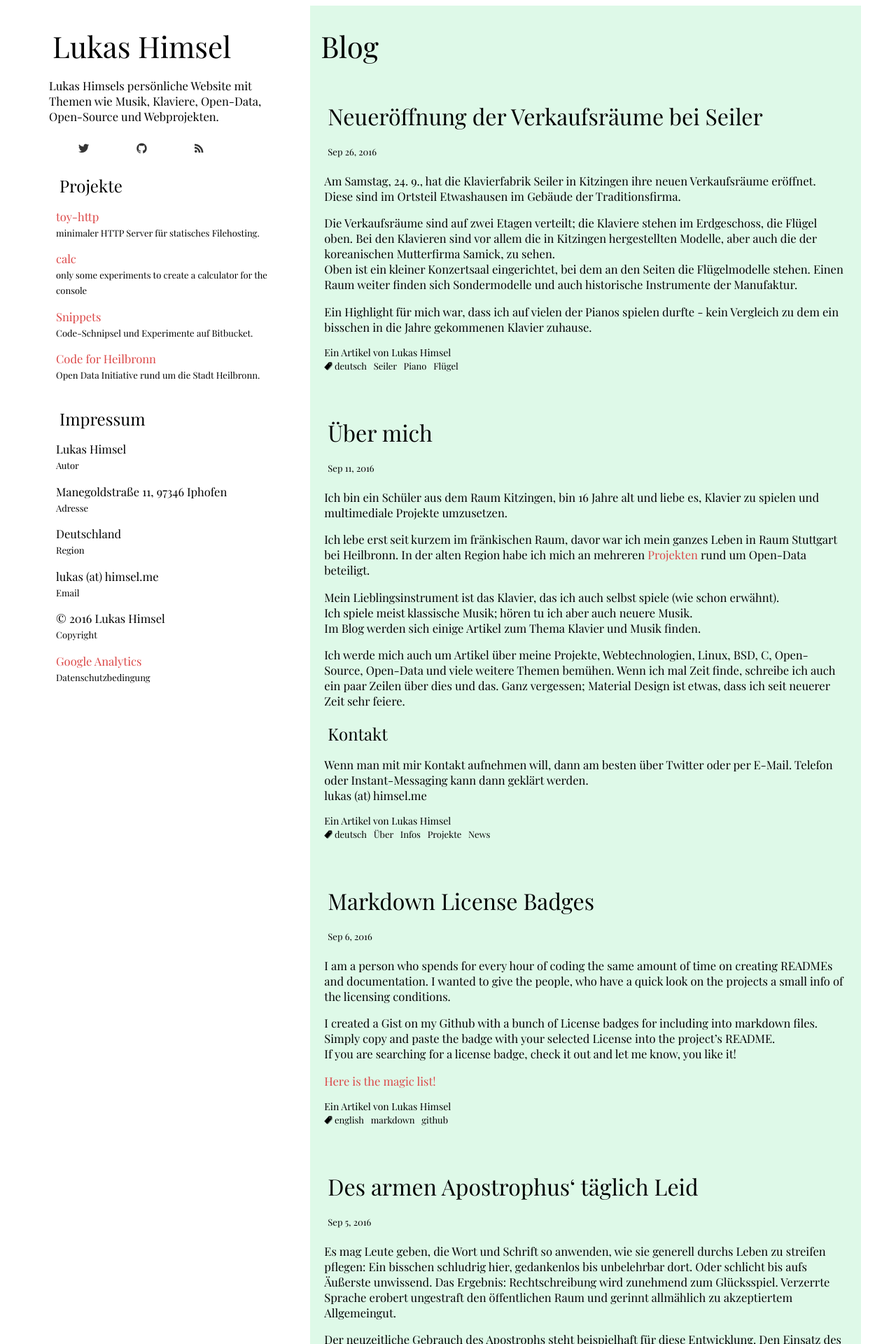
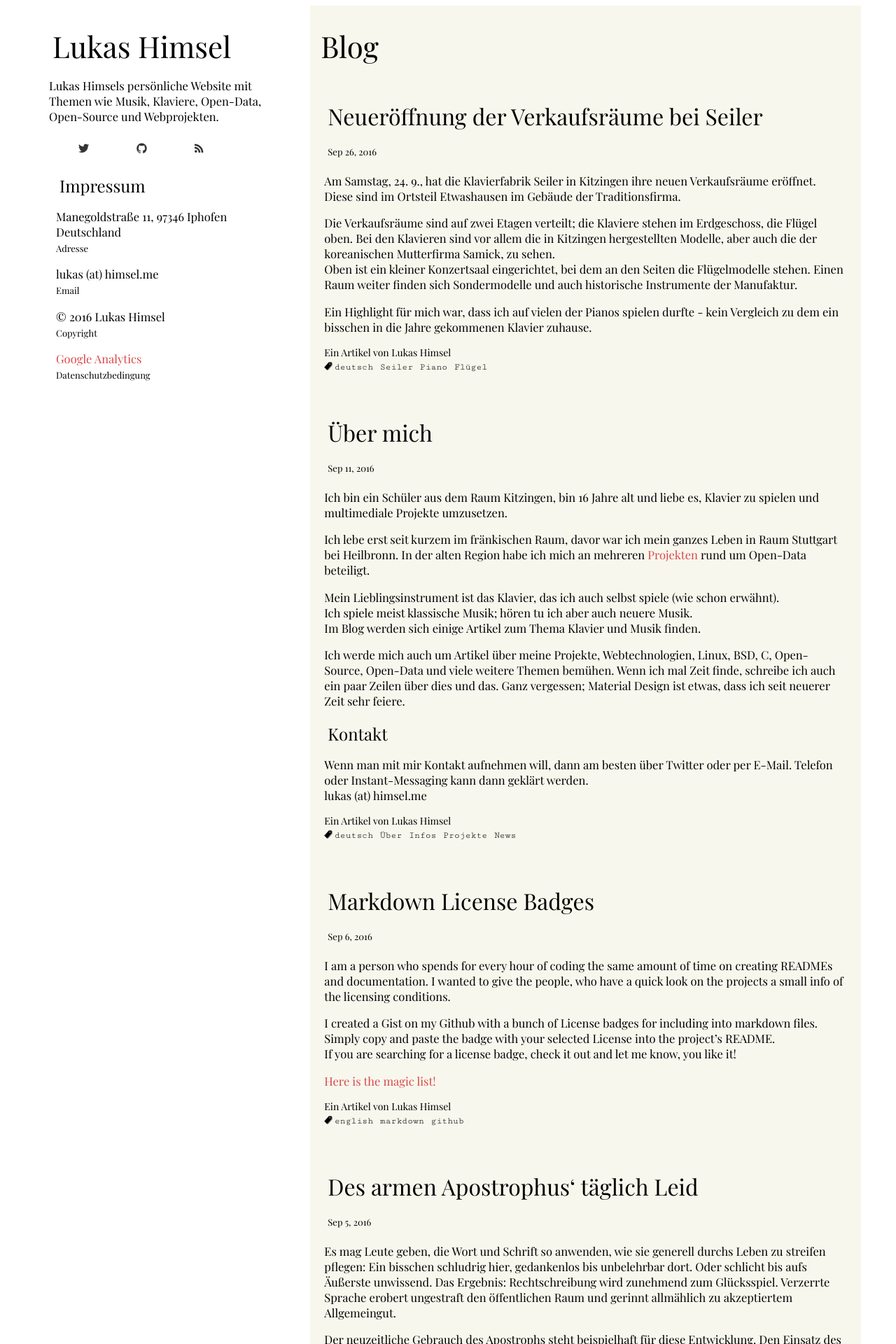
Before and after one commit to NishkaDG/lukas-h.github.io, a Jekyll site: the page built from index.html, in a window 1280 px wide. Shown: the top 1920 px of the page at 70% size. Built offline with Jekyll 4.4.1, drawn with Linux system fonts in a browser that asks for light colours.

Commit message:
make styles better

```diff
--- a/_config.yml
+++ b/_config.yml
@@ -12,7 +12,7 @@ baseurl: "/onepage"
 url: "http://himsel.me" # replace by your site's url
 twitter_username: lukashimsel
 github_username:  lukas-h
-accent: "#def9e8" # accent color for blog column
+accent: "#f7f7ed" # accent color for blog column
 
 author: "Lukas Himsel"
 address: "Manegoldstraße 11, 97346 Iphofen"
--- a/_data/projects.yml
+++ /dev/null
@@ -1,15 +0,0 @@
-- name: toy-http
-  link: "https://github.com/lukas-h/toy-http"
-  description: "minimaler HTTP Server für statisches Filehosting."
-
-- name: calc
-  link: "https://github.com/lukas-h/calc"
-  description: "only some experiments to create a calculator for the console"
-
-- name: Snippets
-  link: "https://bitbucket.org/snippets/lukashimsel/"
-  description: "Code-Schnipsel und Experimente auf Bitbucket."
-
-- name: Code for Heilbronn
-  link: "https://github.com/opendata-heilbronn"
-  description: "Open Data Initiative rund um die Stadt Heilbronn."
--- a/_includes/head.html
+++ b/_includes/head.html
@@ -30,7 +30,7 @@
     <link rel="stylesheet" href="{{ "/assets/css/main.css" | prepend: site.baseurl }}">
     <link rel="stylesheet" href="{{ "/assets/css/gridism.css" | prepend: site.baseurl }}">
     <link rel="stylesheet" href="http://code.ionicframework.com/ionicons/2.0.1/css/ionicons.min.css">
-    <link href="https://fonts.googleapis.com/css?family=Playfair+Display" rel="stylesheet">
+    <link href="https://fonts.googleapis.com/css?family=Playfair+Display|Cutive+Mono" rel="stylesheet">
     <style>
         .blog-column{
             background: {{ site.accent }};
--- a/_includes/imprint.html
+++ b/_includes/imprint.html
@@ -1,13 +1,7 @@
 <h4>Impressum</h4>
 <ul>
     <li>
-        <p>{{ site.author }}<br><small>Autor</small></p>
-    </li>
-    <li>
-        <p>{{ site.address }}<br><small>Adresse</small></p>
-    </li>
-    <li>
-        <p>{{ site.region }}<br><small>Region</small></p>
+        <p>{{ site.address }}<br>{{ site.region }}<br><small>Adresse</small></p>
     </li>
     <li>
         <p>{{ site.email }}<br><small>Email</small></p>
--- a/_layouts/default.html
+++ b/_layouts/default.html
@@ -15,16 +15,6 @@
 					<a href="https://twitter.com/{{ site.twitter_username }}" class="twitter-icon btn"><i class="icon ion-social-twitter"></i></a>
 					<a href="https://github.com/{{ site.github_username }}" class="github-icon btn"><i class="icon ion-social-github"></i></a>
 					<a href="feed.xml" class="rss-icon btn"><i class="icon ion-social-rss"></i></a>
-				</div>
-				<div class="unit whole" id="/projects">
-					<h4>Projekte</h4>
-					<ul>
-						{% for project in site.data.projects %}
-						<li>
-							<p><a href="{{ project.link }}">{{ project.name }}</a><br><small>{{ project.description }}</small></p>
-						</li>
-						{% endfor %}
-					</ul>
 				</div>
 				<div class="unit whole hide-on-mobiles" id="/impressum">
 					{% include imprint.html %}
--- a/assets/css/main.css
+++ b/assets/css/main.css
@@ -84,7 +84,5 @@ li{
 .post-content h4{ font-size: 20px; }
 .post-content h5{ font-size: 18px; }
 .post-content h6{ font-size: 16px; }
-.author{
-    font-size: 14px;
-    font-weight: 500;
-}
+.author{ font-size: 14px; }
+.author .tag{ font-family: 'Cutive Mono', monospace; }
--- a/index.html
+++ b/index.html
@@ -18,7 +18,7 @@ layout: default
 			<small>
 				<i class="icon ion-ios-pricetags"></i>
 				{% for tag in post.tags %}
-					<span class="">{{ tag }}</span>&ensp;
+					<span class="tag">{{ tag }}</span>&ensp;
 				{% endfor %}
 			</small>
 			{% endif %}
```
